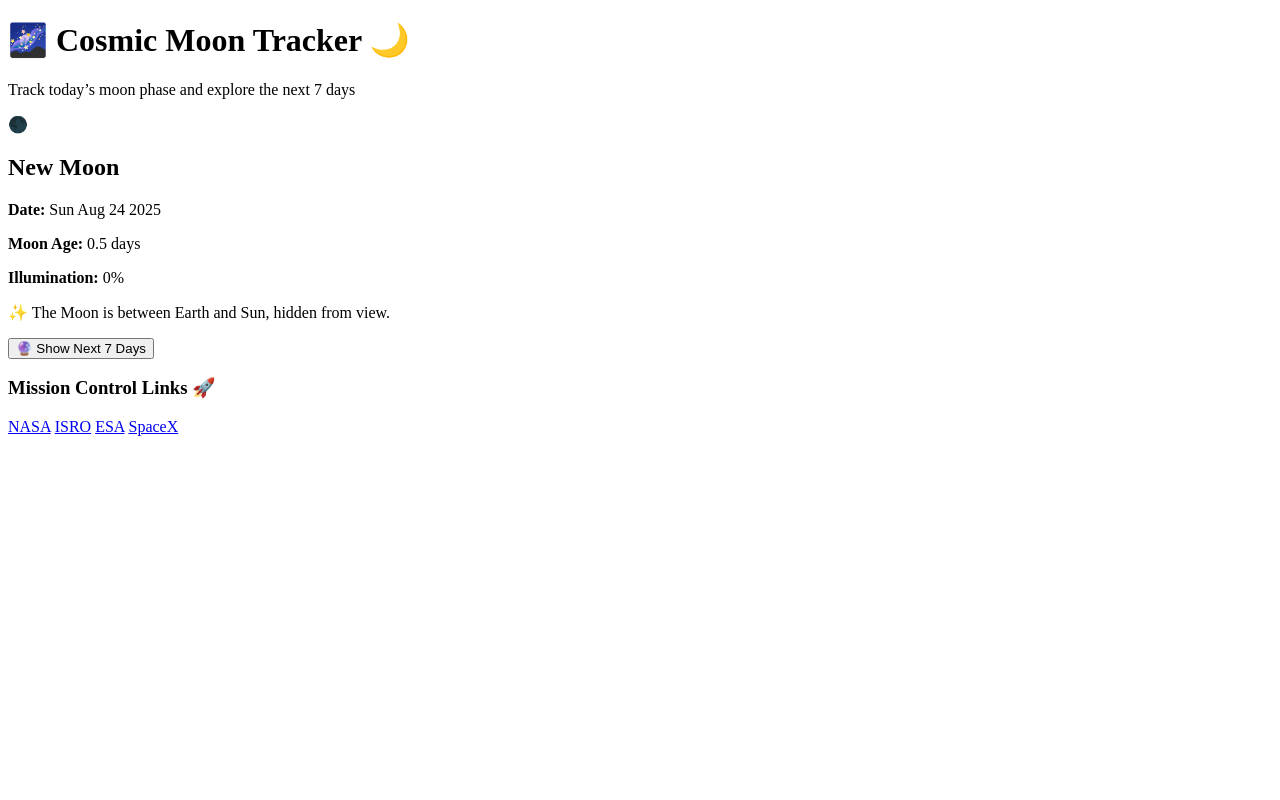
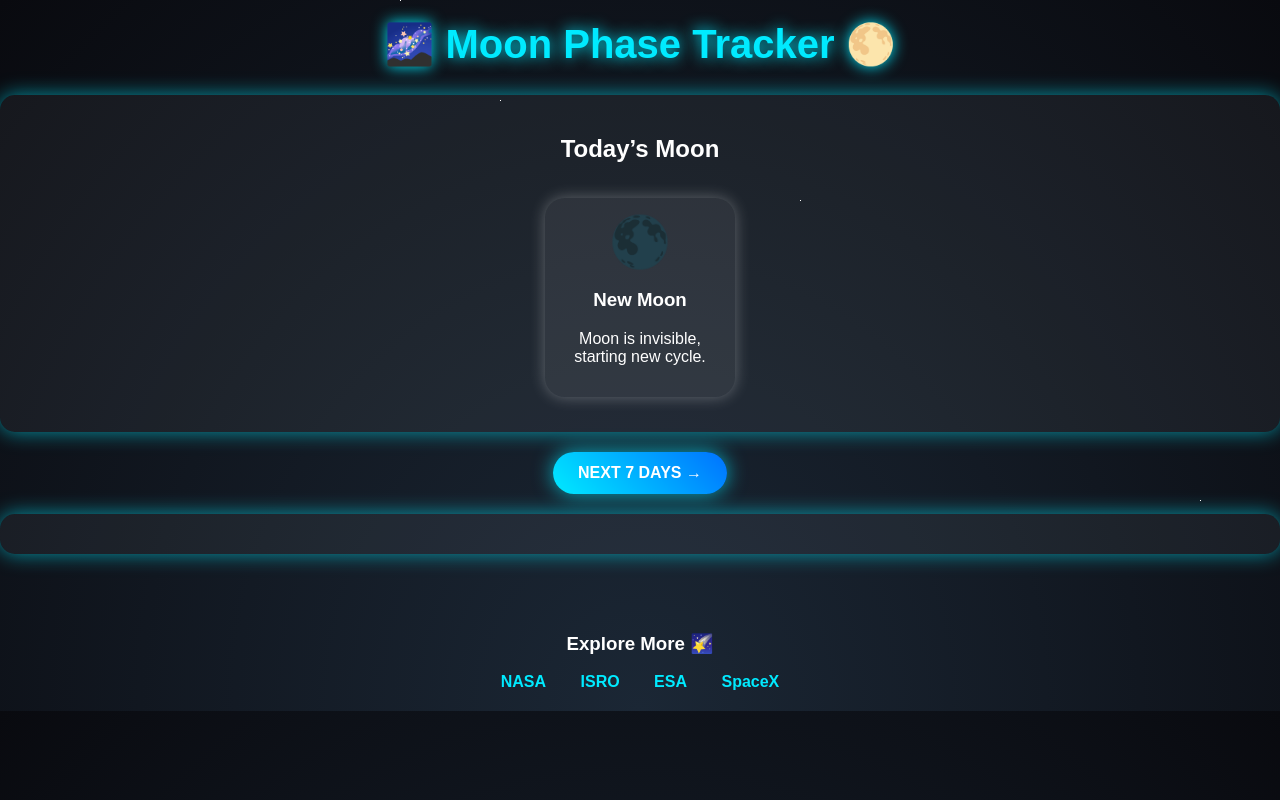
Before and after one commit to Devananda2027/moon_phase_tracker, a plain HTML site: page index.html in a window 1280 px wide. Drawn offline with Linux system fonts and the light colour scheme.

Commit message:
Update index.html

```diff
--- a/index.html
+++ b/index.html
@@ -1,32 +1,158 @@
- <!DOCTYPE html>
+<!DOCTYPE html>
 <html lang="en">
 <head>
   <meta charset="UTF-8">
   <meta name="viewport" content="width=device-width, initial-scale=1.0">
-  <title>Cosmic Moon Tracker 🌙🚀</title>
-  <link rel="stylesheet" href="styles.css">
+  <title>Moon Phase Tracker 🚀🌕</title>
+  <style>
+    body {
+      margin: 0;
+      font-family: 'Orbitron', sans-serif;
+      background: radial-gradient(ellipse at bottom, #1b2735 0%, #090a0f 100%);
+      color: #fff;
+      text-align: center;
+      overflow-x: hidden;
+    }
+    h1 {
+      margin-top: 20px;
+      font-size: 2.5em;
+      color: #00eaff;
+      text-shadow: 0 0 15px #00eaff;
+    }
+    .moon-phase, .future-phases {
+      margin-top: 20px;
+      padding: 20px;
+      border-radius: 15px;
+      background: rgba(255, 255, 255, 0.05);
+      box-shadow: 0 0 20px rgba(0, 234, 255, 0.6);
+    }
+    button {
+      margin-top: 20px;
+      padding: 12px 25px;
+      font-size: 1em;
+      border: none;
+      border-radius: 50px;
+      cursor: pointer;
+      background: linear-gradient(45deg, #00eaff, #0072ff);
+      color: white;
+      font-weight: bold;
+      text-transform: uppercase;
+      box-shadow: 0 0 20px rgba(0, 234, 255, 0.7);
+      transition: 0.3s;
+    }
+    button:hover {
+      transform: scale(1.05);
+      box-shadow: 0 0 40px rgba(0, 234, 255, 1);
+    }
+    .phase-card {
+      display: inline-block;
+      margin: 15px;
+      padding: 15px;
+      border-radius: 20px;
+      background: rgba(255, 255, 255, 0.07);
+      width: 160px;
+      box-shadow: 0 0 15px rgba(255, 255, 255, 0.3);
+    }
+    .phase-card img {
+      width: 80px;
+      height: 80px;
+    }
+    .links {
+      margin-top: 40px;
+      padding: 20px;
+    }
+    .links a {
+      color: #00eaff;
+      margin: 0 15px;
+      text-decoration: none;
+      font-weight: bold;
+      transition: 0.3s;
+    }
+    .links a:hover {
+      color: #fff;
+      text-shadow: 0 0 15px #00eaff;
+    }
+    /* Starfield animation */
+    .stars {
+      width: 1px;
+      height: 1px;
+      background: transparent;
+      box-shadow: 1000px 2000px #FFF, 500px 300px #FFF, 1200px 700px #FFF, 300px 1000px #FFF, 700px 1500px #FFF, 400px 200px #FFF, 800px 400px #FFF;
+      animation: animStar 50s linear infinite;
+    }
+    @keyframes animStar {
+      from { transform: translateY(0px); }
+      to { transform: translateY(-2000px); }
+    }
+  </style>
 </head>
 <body>
-  <header>
-    <h1>🌌 Cosmic Moon Tracker 🌙</h1>
-    <p>Track today’s moon phase and explore the next 7 days</p>
-  </header>
+  <div class="stars"></div>
+  <h1>🌌 Moon Phase Tracker 🌕</h1>
+  <div class="moon-phase">
+    <h2>Today’s Moon</h2>
+    <div id="today-phase"></div>
+  </div>
+  <button onclick="showNext7Days()">Next 7 Days →</button>
+  <div class="future-phases" id="future-phases"></div>
 
-  <main>
-    <section id="moon-container"></section>
-    <button id="toggle-btn">🔮 Show Next 7 Days</button>
-  </main>
+  <div class="links">
+    <h3>Explore More 🌠</h3>
+    <a href="https://www.nasa.gov" target="_blank">NASA</a>
+    <a href="https://www.isro.gov.in" target="_blank">ISRO</a>
+    <a href="https://www.esa.int" target="_blank">ESA</a>
+    <a href="https://www.spacex.com" target="_blank">SpaceX</a>
+  </div>
 
-  <footer>
-    <h3>Mission Control Links 🚀</h3>
-    <nav>
-      <a href="https://www.nasa.gov" target="_blank">NASA</a>
-      <a href="https://www.isro.gov.in" target="_blank">ISRO</a>
-      <a href="https://www.esa.int" target="_blank">ESA</a>
-      <a href="https://www.spacex.com" target="_blank">SpaceX</a>
-    </nav>
-  </footer>
+  <script>
+    const phases = [
+      { name: "New Moon", img: "🌑", detail: "Moon is invisible, starting new cycle." },
+      { name: "Waxing Crescent", img: "🌒", detail: "A growing sliver of light, energy building." },
+      { name: "First Quarter", img: "🌓", detail: "Half Moon visible, a time of balance." },
+      { name: "Waxing Gibbous", img: "🌔", detail: "Moon grows brighter, illumination increases." },
+      { name: "Full Moon", img: "🌕", detail: "Moon fully illuminated, peak energy." },
+      { name: "Waning Gibbous", img: "🌖", detail: "Light shrinking, introspection begins." },
+      { name: "Last Quarter", img: "🌗", detail: "Half lit again, release and reflection." },
+      { name: "Waning Crescent", img: "🌘", detail: "Thin crescent before renewal." }
+    ];
 
-  <script src="script.js"></script>
+    function getMoonPhase(date) {
+      const lp = 2551443; // lunar period in seconds
+      const new_moon = new Date(1970, 0, 7, 20, 35, 0);
+      const phase = ((date.getTime() - new_moon.getTime()) / 1000) % lp;
+      const index = Math.floor((phase / lp) * phases.length);
+      return phases[index];
+    }
+
+    function displayToday() {
+      const today = new Date();
+      const phase = getMoonPhase(today);
+      document.getElementById("today-phase").innerHTML = `
+        <div class="phase-card">
+          <div style="font-size:50px">${phase.img}</div>
+          <h3>${phase.name}</h3>
+          <p>${phase.detail}</p>
+        </div>`;
+    }
+
+    function showNext7Days() {
+      const container = document.getElementById("future-phases");
+      container.innerHTML = "";
+      for (let i = 1; i <= 7; i++) {
+        let date = new Date();
+        date.setDate(date.getDate() + i);
+        let phase = getMoonPhase(date);
+        container.innerHTML += `
+          <div class="phase-card">
+            <div style="font-size:40px">${phase.img}</div>
+            <h4>${date.toDateString()}</h4>
+            <p><b>${phase.name}</b></p>
+            <p>${phase.detail}</p>
+          </div>`;
+      }
+    }
+
+    displayToday();
+  </script>
 </body>
 </html>
```
